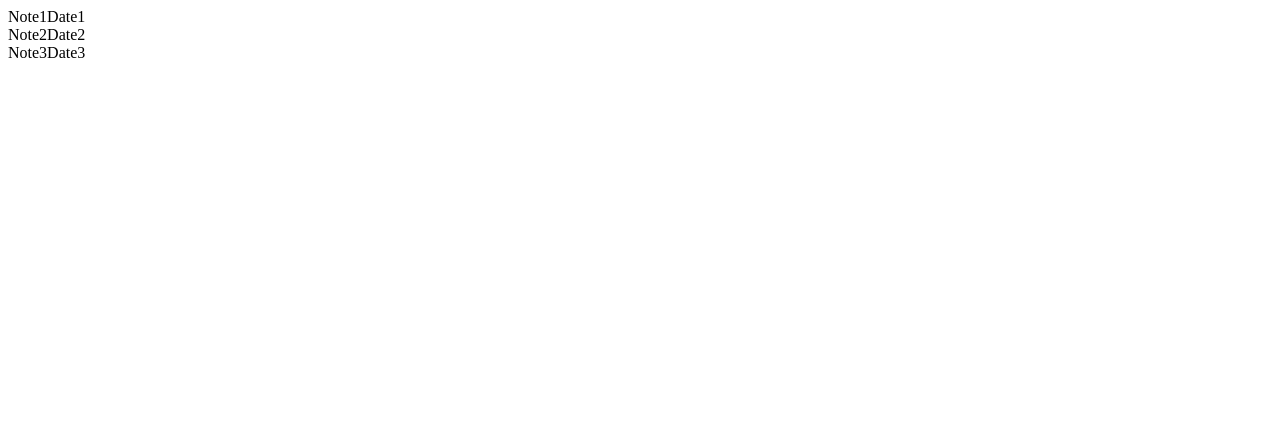
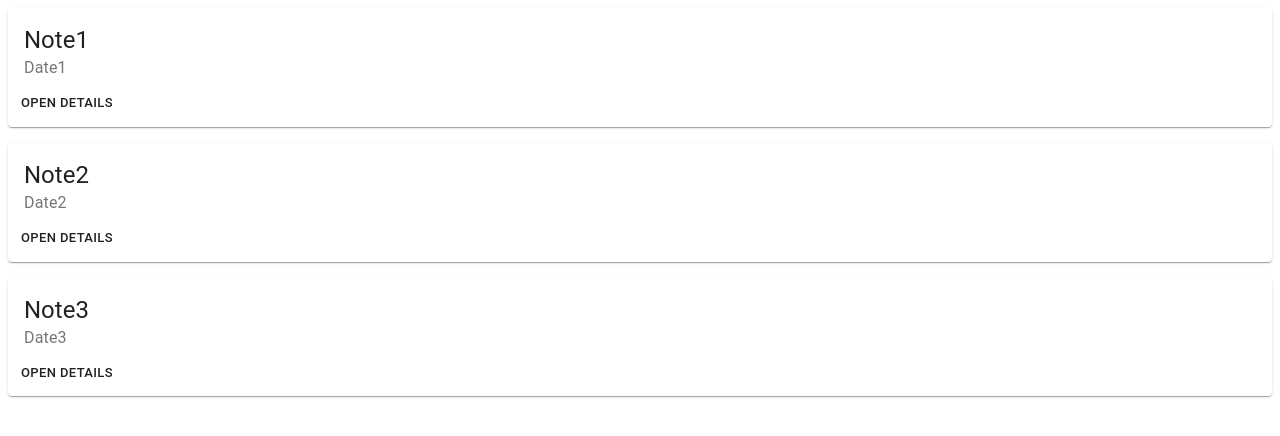
Before and after one commit to DevArcana/PreHacknarock, a React (Create React App) app in the folder src/Application/ClientApp/: page / in a window 1280 px wide. Shown: the top 436 px of the page. Built offline with nearby package versions, Linux system fonts and the light colour scheme.

Commit message:
style note

```diff
--- a/src/Application/ClientApp/src/pages/NoteList/NoteItem.jsx
+++ b/src/Application/ClientApp/src/pages/NoteList/NoteItem.jsx
@@ -1,11 +1,27 @@
 import React from "react";
+import { makeStyles } from '@material-ui/core/styles';
+import Card from '@material-ui/core/Card';
+import CardActions from '@material-ui/core/CardActions';
+import CardContent from '@material-ui/core/CardContent';
+import Button from '@material-ui/core/Button';
+import Typography from '@material-ui/core/Typography';
 
 export const NoteItem = (props) => {
   const { note } = props;
+
   return (
-    <>
-      {note.text}
-      {note.date}
-    </>
+    <Card style={{ marginBottom: "1rem" }}>
+      <CardContent style={{ paddingBottom: 0 }}>
+        <Typography variant="h5" component="h2">
+          {note.text}
+        </Typography>
+        <Typography color="textSecondary">
+          {note.date}
+        </Typography>
+      </CardContent>
+      <CardActions>
+        <Button size="small">Open details</Button>
+      </CardActions>
+    </Card>
   );
 };
```
